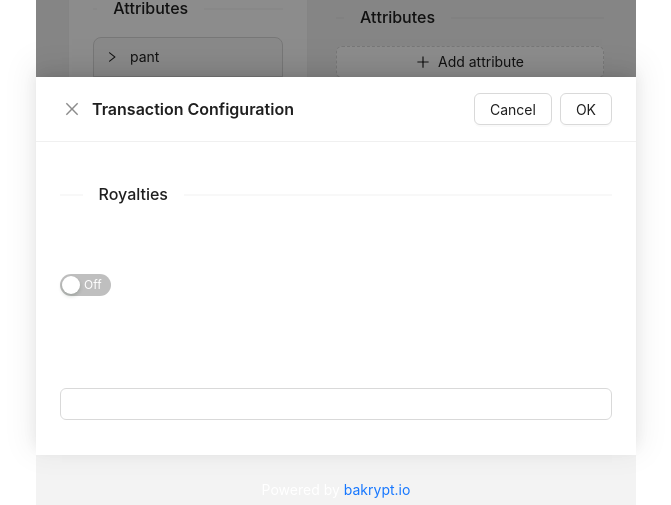
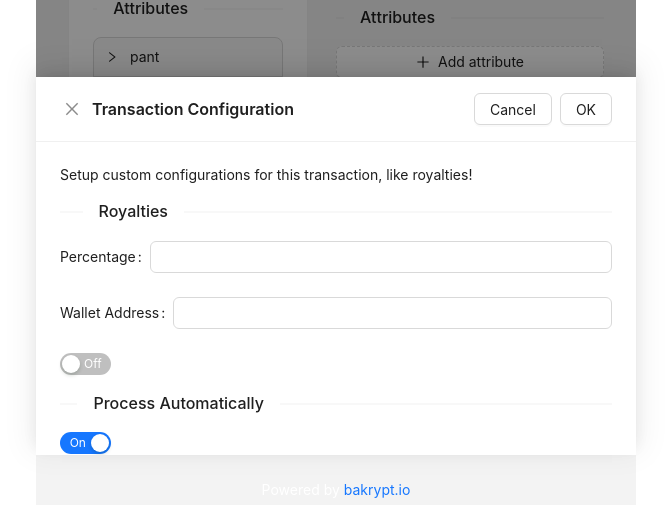
Before and after one commit to Wolfy18/bakbridge, a React (Create React App) app: page / in a window 1280 px wide. Both pictures are taken after a click on the button "Config". Shown: the part 329-834 px from the top of the page, without its empty margins (304-975 px from the left). Built offline with nearby package versions, Linux system fonts and the light colour scheme.

Commit message:
feat: fixed line height drawer

```diff
--- a/src/components/composites/Form/CollectionForm.tsx
+++ b/src/components/composites/Form/CollectionForm.tsx
@@ -9,6 +9,7 @@ import {
   Switch,
   Input,
   Spin,
+  Form,
 } from 'antd';
 import { Asset } from 'components/composites/Asset';
 import FormContext from 'context/FormContext';
@@ -147,11 +148,17 @@ const CollectionForm: React.FC = () => {
             </Button>
           </Space>
         }
+        style={{ lineHeight: 'normal' }}
       >
+        <p>Setup custom configurations for this transaction, like royalties!</p>
         <Divider orientation="left">Royalties</Divider>
+        <Form.Item label="Percentage" name="percentage">
+          <Input name="percentage" />
+        </Form.Item>
+        <Form.Item label="Wallet Address" name="wallet_address">
+          <Input name="wallet_address" />
+        </Form.Item>
         <Switch checkedChildren="On" unCheckedChildren="Off" />
-        <Input name="percentage" maxLength={64} />
-        <Input name="wallet_address" maxLength={64} />
         <Divider orientation="left">Process Automatically</Divider>
         <Switch defaultChecked checkedChildren="On" unCheckedChildren="Off" />
       </Drawer>
```
